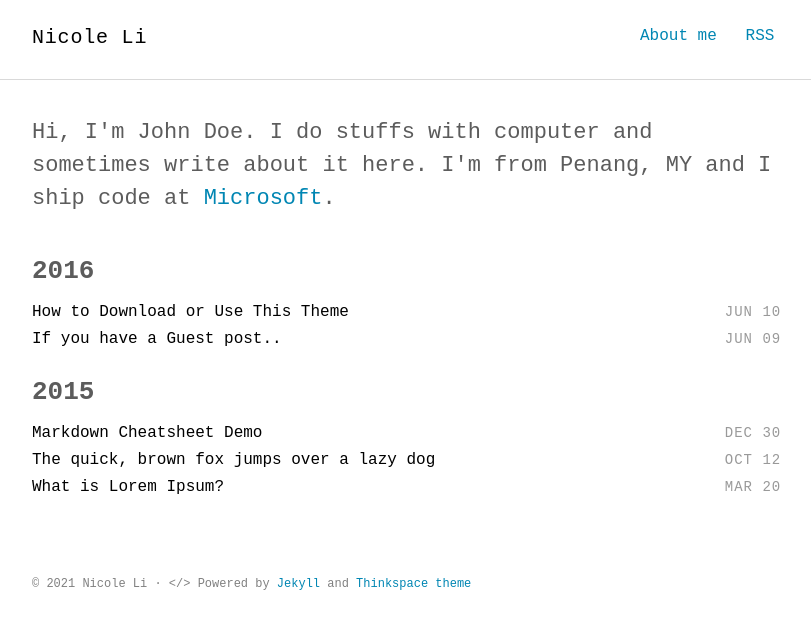
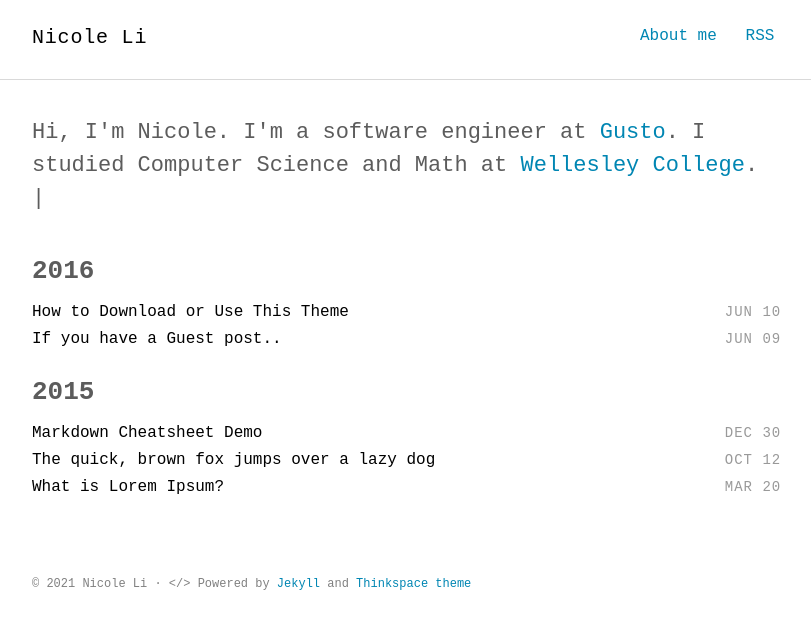
Before and after one commit to nicole-li/nicole-li.github.io, a Jekyll site: the page built from index.html, in a window 1280 px wide. Shown: the top 629 px of the page, without its empty margins (232-1043 px from the left). Built offline with Jekyll 4.4.1, drawn with Linux system fonts in a browser that asks for light colours; some web fonts are replaced.

Commit message:
intro message

```diff
--- a/_includes/intro.html
+++ b/_includes/intro.html
@@ -1,5 +1,11 @@
 <section class="intro">
   <div class="container">
-    <p class="lead">Hi, I'm John Doe. I do stuffs with computer and sometimes write about it here. I'm from Penang, MY and I ship code at <a href="#">Microsoft</a>.</p>
+    <p class="lead">
+      Hi, I'm Nicole. I'm a software engineer at
+      <a href="https://www.gusto.com/">Gusto</a>.
+      I studied Computer Science and Math at
+      <a href="https://www.wellesley.edu/">Wellesley College</a>.
+      <span id="cursor">|</span>
+    </p>
   </div>
 </section>
```
